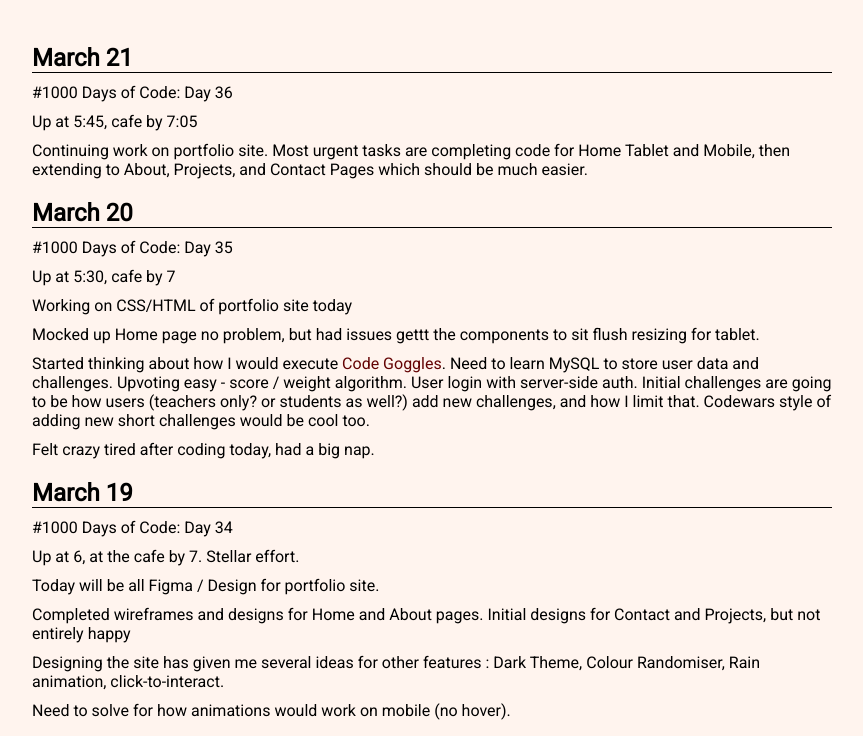
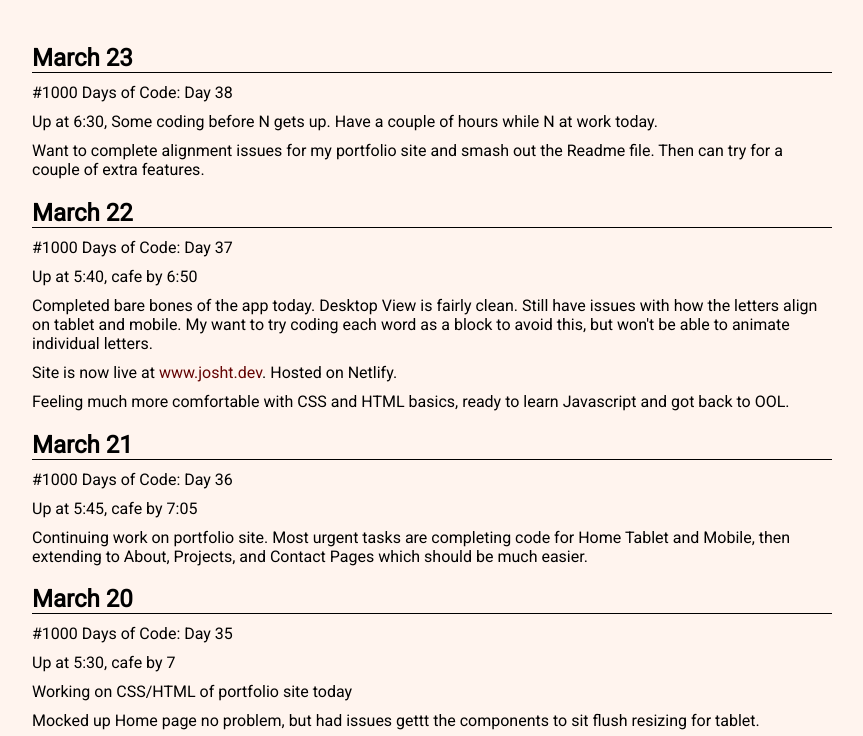
Before and after one commit to JoshTeperman/_dev_diary, a plain HTML site: page index.html in a window 1280 px wide. Shown: the part 60-796 px from the top of the page, without its empty margins (208-1071 px from the left). Drawn offline with Linux system fonts and the light colour scheme.

Commit message:
completed mar 22 and drafted 23

```diff
--- a/index.html
+++ b/index.html
@@ -17,6 +17,21 @@
 
   <div class="main">
     <div class="wrapper">
+      <div class="content">
+        <a href="#mar-23"><h2 id="mar-23" class="entry-title">March 23</h2></a>
+        <p>#1000 Days of Code: Day 38</p>
+        <p>Up at 6:30, Some coding before N gets up. Have a couple of hours while N at work today.</p>
+        <p>Want to complete alignment issues for my portfolio site and smash out the Readme file. Then can try for a couple of extra features.</p>
+      </div>
+      <div class="content">
+        <a href="#mar-22"><h2 id="mar-22" class="entry-title">March 22</h2></a>
+        <p>#1000 Days of Code: Day 37</p>
+        <p>Up at 5:40, cafe by 6:50</p>
+        <p>Completed bare bones of the app today. Desktop View is fairly clean. Still have issues with how the letters align on tablet and mobile. My want to try coding each word as a block to avoid this, but won't be able to animate individual letters.</p>
+        <p>Site is now live at <a href="josht.dev" target="_blank">www.josht.dev</a>. Hosted on Netlify.</p>
+        <p>Feeling much more comfortable with CSS and HTML basics, ready to learn Javascript and got back to OOL.</p>
+
+      </div>
       <div class="content">
         <a href="#mar-21"><h2 id="mar-21" class="entry-title">March 21</h2></a>
         <p>#1000 Days of Code: Day 36</p>
```
Lines whose indentation alone changed are shown as unchanged.
